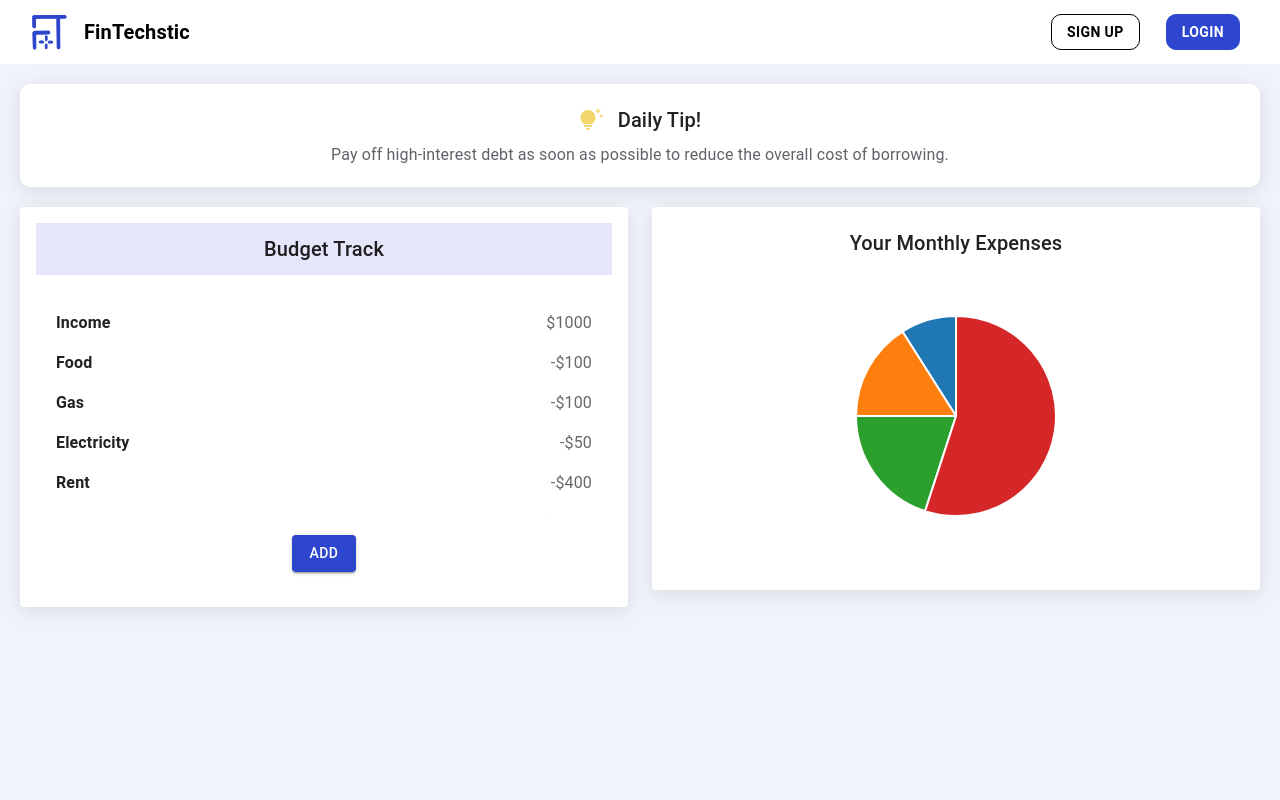
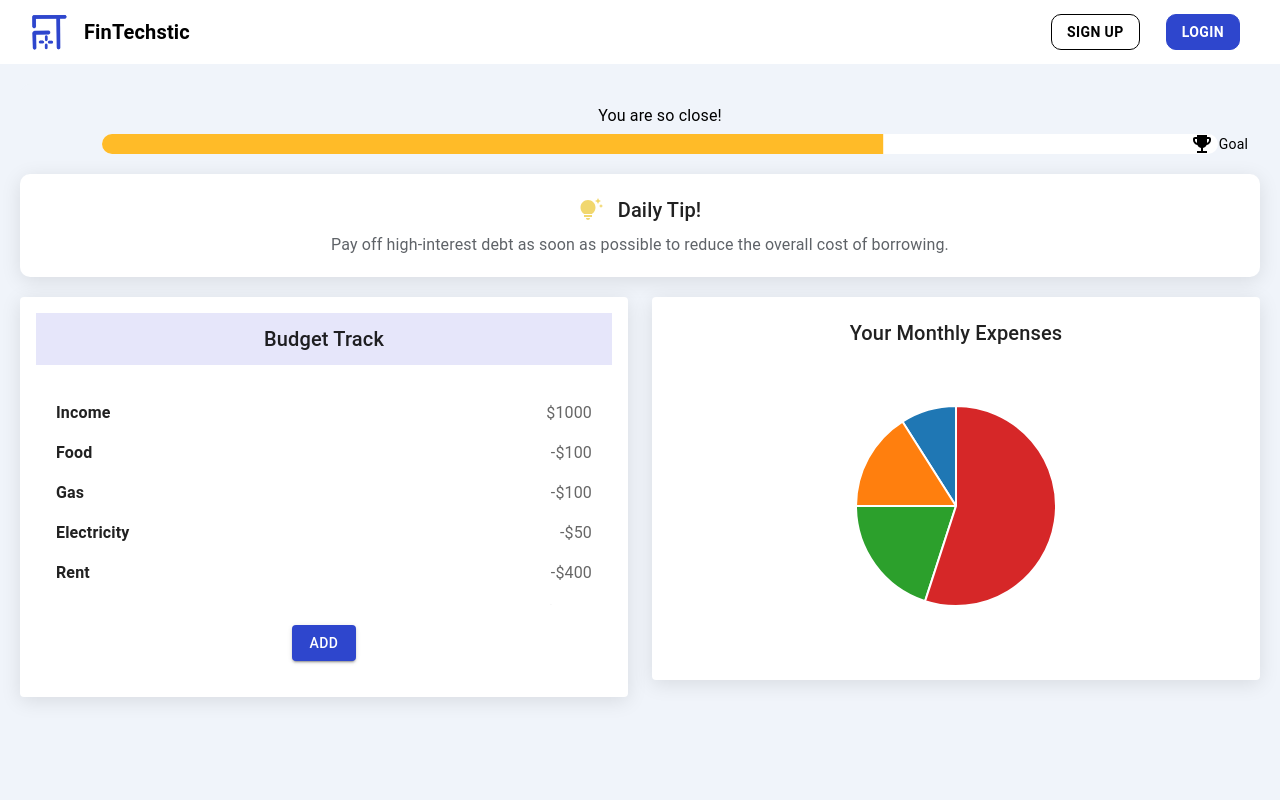
Before and after one commit to lallalamin/Technica, a React (Create React App) app in the folder client/: page /dashboard in a window 1280 px wide. Shown: the top 800 px of the page. Built offline with nearby package versions, Linux system fonts and the light colour scheme.

Commit message:
added progress bar

```diff
--- a/client/src/App.css
+++ b/client/src/App.css
@@ -1,5 +1,6 @@
 body{
   background-color: #E9EFFD;
+  overflow-x: hidden;
 }
 
 .tool-bar{
--- a/client/src/component/ProgressBar.jsx
+++ b/client/src/component/ProgressBar.jsx
@@ -1,6 +1,6 @@
 import React from 'react';
 import { Box, LinearProgress, Typography } from '@mui/material';
-import StarIcon from '@mui/icons-material/Star';
+import EmojiEventsIcon from '@mui/icons-material/EmojiEvents';
 
 function CustomProgressBar({ value, goal }) {
   return (
@@ -15,7 +15,7 @@ function CustomProgressBar({ value, goal }) {
           sx={{
             height: '20px',
             borderRadius: '10px',
-            backgroundColor: '#f5f5f5',
+            backgroundColor: 'white',
             flexGrow: 1,
             '& .MuiLinearProgress-bar': {
               backgroundColor: '#FFBB28', // Customize the progress color
@@ -23,7 +23,7 @@ function CustomProgressBar({ value, goal }) {
           }}
         />
         <Box sx={{ position: 'absolute', right: '-30px', display: 'flex', alignItems: 'center' }}>
-          <StarIcon sx={{ color: 'black' }} />
+          <EmojiEventsIcon sx={{ color: 'black' }} />
           <Typography variant="body2" sx={{ marginLeft: '5px' }}>
             Goal
           </Typography>
@@ -32,3 +32,5 @@ function CustomProgressBar({ value, goal }) {
     </Box>
   );
 }
+
+export default CustomProgressBar;
--- a/client/src/dashboard/page.js
+++ b/client/src/dashboard/page.js
@@ -3,6 +3,7 @@ import React from 'react';
 import { Grid, Card, CardContent, Typography, Button, Box, List, ListItem} from '@mui/material';
 import PieChart from './piechart';
 import DailyTip from '../component/DailyTip';
+import ProgressBar from '../component/ProgressBar';
 
 const data = [
   { name: 'Food', value: 9 },
@@ -20,12 +21,16 @@ const budgetItems = [
   { label: 'List Item', amount: '$100+' },
 ];
 
+const progressValue = 70;
+
 function Dashboard() {
   return (
-    <Box sx={{ padding: '20px', backgroundColor: '#f0f4fa', minHeight: '100vh'}}>
+    <Box sx={{ padding: '20px', backgroundColor: '#f0f4fa', minHeight: '100vh', maxWidth: '100%'}}>
+      {/* Progress Bar Section */}
+      <ProgressBar value={progressValue} goal={100} />
+
       {/* Daily Tip Section */}
       <DailyTip />
-
       <Grid container spacing={3}>
         {/* Budget Tracking Section */}
         <Grid item xs={12} md={6}>
```
